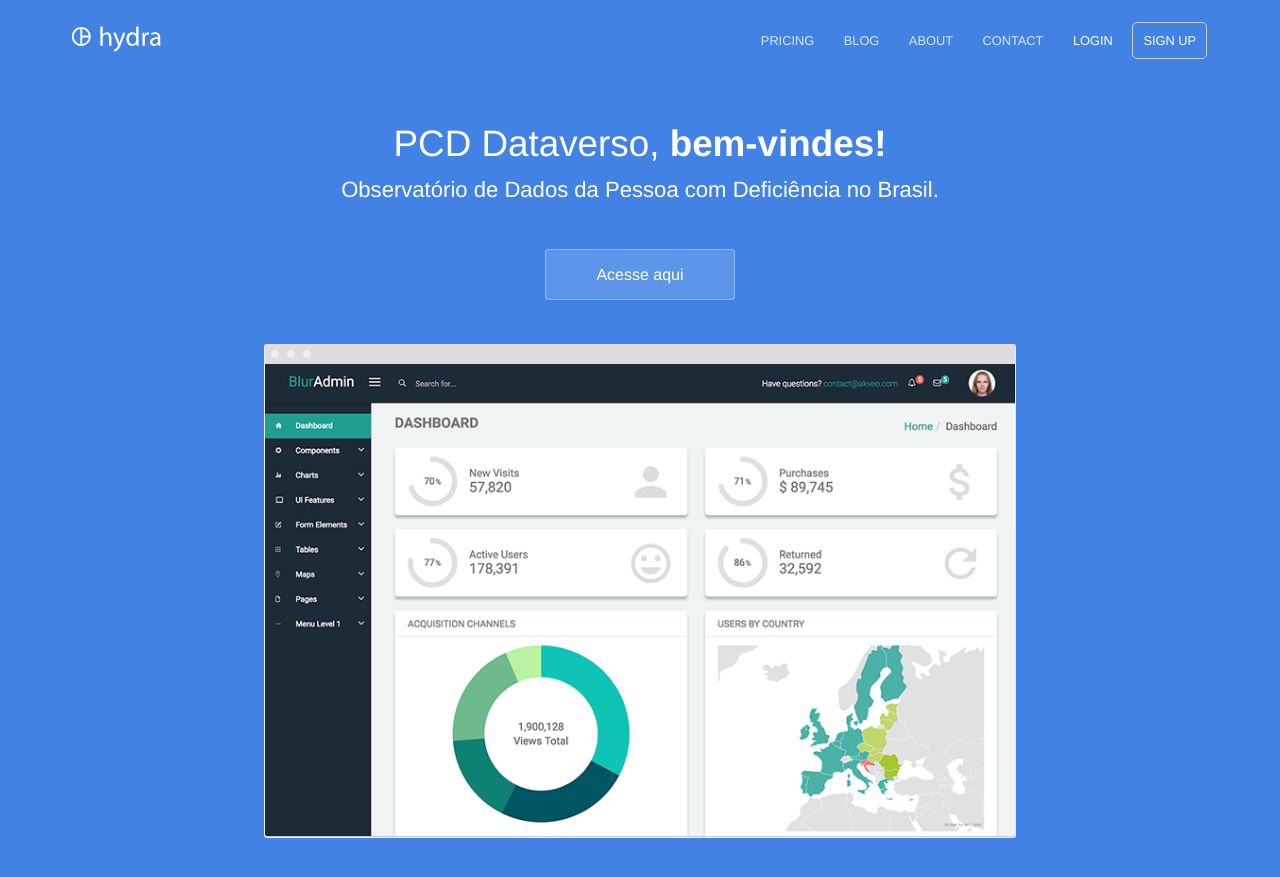
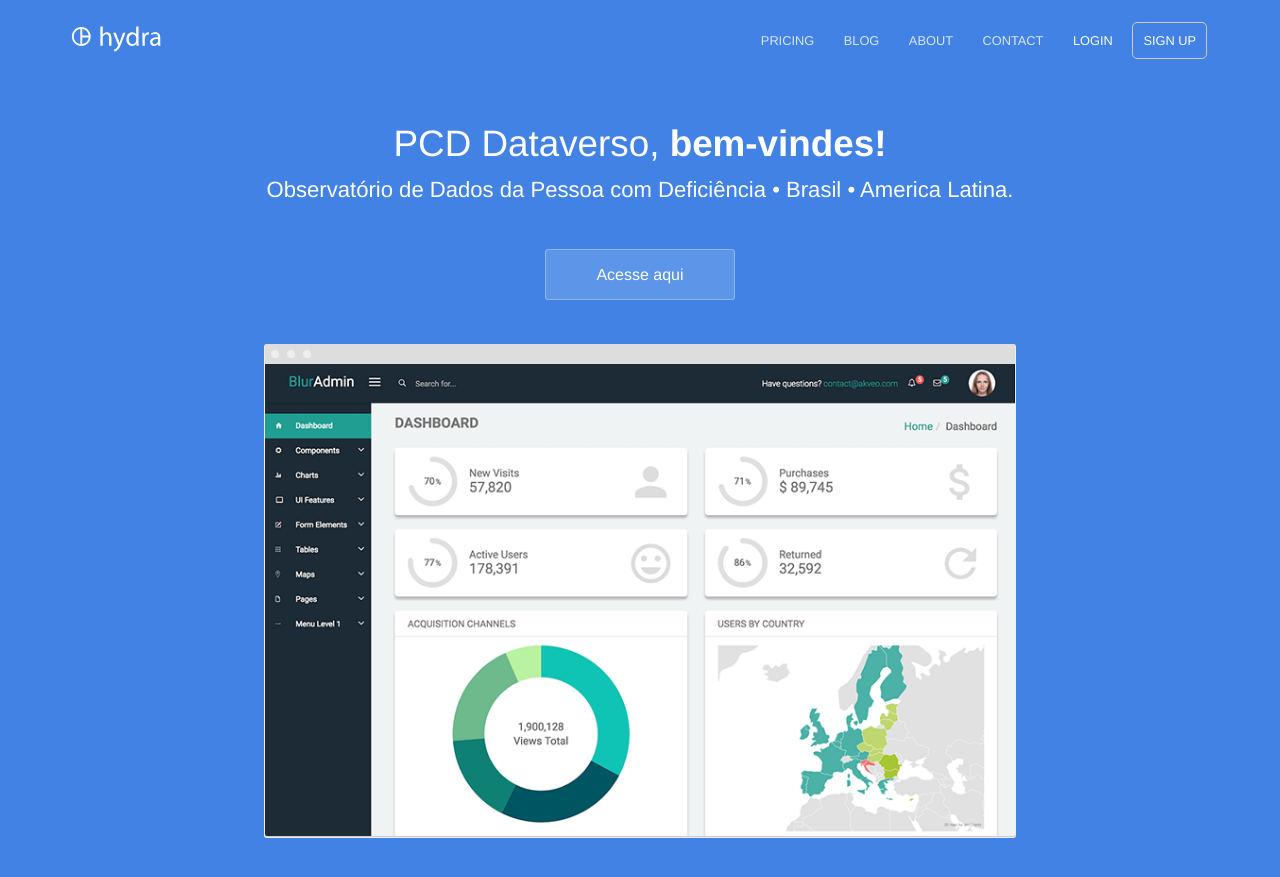
Before and after one commit to jornalistainclusivo/pcd.dataverso.org, a Jekyll site: the page built from index.html, in a window 1280 px wide and 900 px high. Shown: the top 877 px of the window. Built offline with Jekyll 4.4.1, drawn with Linux system fonts in a browser that asks for light colours.

Commit message:
Alterando paragrafo

```diff
--- a/index.html
+++ b/index.html
@@ -5,7 +5,7 @@ description: Track and optimize your sales team in real time
 <section class="hero">
 	<div class="text-container">
 		<h1 class="editable">PCD Dataverso, <strong>bem-vindes!</strong></h1>
-		<p class="subtext editable">Observatório de Dados da Pessoa com Deficiência no Brasil.</p>
+		<p class="subtext editable">Observatório de Dados da Pessoa com Deficiência • Brasil • America Latina.</p>
 		<div class="cta button alt"><a href="{{ site.baseurl }}/contact/">Acesse aqui</a></div>
 		<div>
 			<img src="{{ site.baseurl }}/images/dashboard.png" alt="Screenshot" class="screenshot editable" />
```
